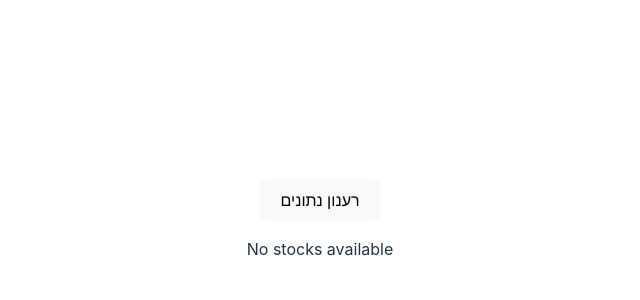
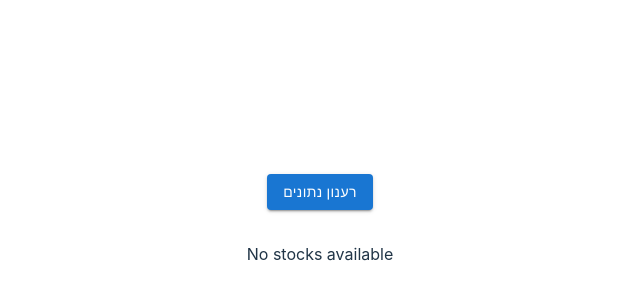
Before and after one commit to asidelnik/stocks-table, a React (Vite) app in the folder frontend/: page / in a window 1280 px wide. Shown: the part 172-472 px from the top of the page, without its empty margins (320-960 px from the left). Built offline with nearby package versions, Linux system fonts and the light colour scheme; no server answers.

Commit message:
Frontend - html button replaced with MUI Button. Added flex gap.

```diff
--- a/frontend/src/App.css
+++ b/frontend/src/App.css
@@ -52,3 +52,11 @@ table td, table th {
   padding: 8px;
   border-bottom: 1px solid gray;
 }
+
+.refresh-button-container {
+  display: flex;
+  flex-direction: column;
+  justify-content: center;
+  align-items: center;
+  row-gap: 1em;
+}
--- a/frontend/src/App.tsx
+++ b/frontend/src/App.tsx
@@ -2,6 +2,7 @@ import { useEffect, useState } from 'react'
 import './App.css'
 import { StockClientType, StockServerType } from './types/Stock';
 import MUITable from './components/MUITable';
+import { Button } from '@mui/material';
 
 function App() {
   const [fetchTime, setFetchTime] = useState<Date | null>(null);
@@ -50,8 +51,9 @@ function App() {
 
   return (
     <>
-      <div>
-        <button type='button' onClick={getStockData}>רענון נתונים</button>
+      <div className='refresh-button-container'>
+        <Button variant="contained" type='button' onClick={getStockData} className='refresh-stocks-button'>רענון נתונים</Button>
+
         {stocks.length > 0 ? (
           <MUITable stocks={stocks} />
         ) : (
```
